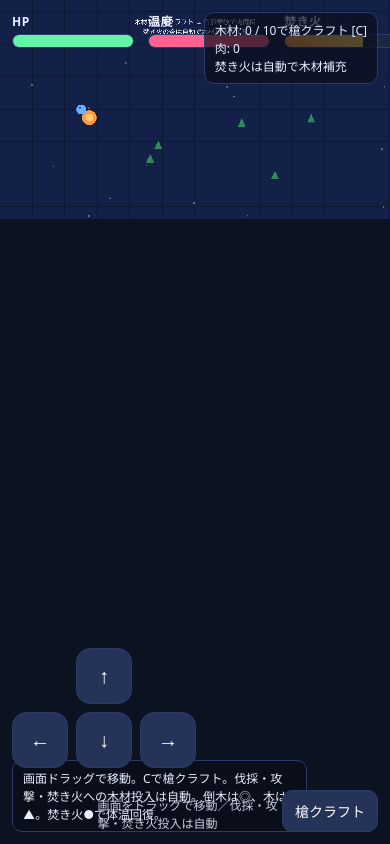
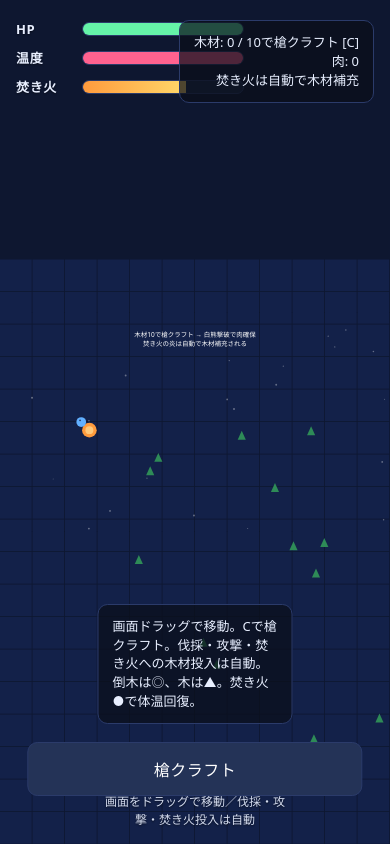
Before and after one commit to ryohryp/polar-bear-gatherer, a website built with Vite: page index.html in a window 390 px wide. Built offline with nearby package versions, Linux system fonts and the light colour scheme.

Commit message:
Make canvas fill screen with overlay HUD

```diff
--- a/index.html
+++ b/index.html
@@ -30,17 +30,6 @@
     </div>
     <div class="inv" id="inv">木材: 0 / 10で槍クラフト [C]<br>肉: 0</div>
     <div class="log" id="log">画面ドラッグで移動。Cで槍クラフト。伐採・攻撃・焚き火への木材投入は自動。倒木は◎、木は▲。焚き火●で体温回復。</div>
-    <div class="dpad" id="dpad">
-      <span></span>
-      <button data-dir="up">↑</button>
-      <span></span>
-      <button data-dir="left">←</button>
-      <button data-dir="down">↓</button>
-      <button data-dir="right">→</button>
-      <span></span>
-      <span></span>
-      <span></span>
-    </div>
     <div class="btns">
       <button id="btnCraft">槍クラフト</button>
     </div>
@@ -49,7 +38,10 @@
     <div id="gameOver" class="overlay" style="display:none">
       <div class="overlay-inner">
         <div class="title">GAME OVER</div>
-        <div class="subtitle">R で再開</div>
+        <div class="subtitle">Rキー または 下のボタンで再開</div>
+        <div class="actions">
+          <button id="btnRestart">再開する</button>
+        </div>
       </div>
     </div>
   </div>
--- a/main.js
+++ b/main.js
@@ -11,16 +11,31 @@ import { showGameOver } from './src/ui/hud.js';
   const cvs = document.getElementById('game');
   const ctx = cvs.getContext('2d');
   function resize(){
-    const safeTop = 0;
-    const safeBottom = 0;
-    const availH = Math.max(0, window.innerHeight - safeTop - safeBottom);
-    const scaleH = availH / BASE_H;
-    const scaleW = window.innerWidth / BASE_W;
-    const scale = Math.min(scaleH, scaleW);
-    const cssW = Math.floor(BASE_W * scale);
-    const cssH = Math.floor(BASE_H * scale);
-    cvs.style.width = cssW + 'px';
-    cvs.style.height = cssH + 'px';
+    const dpr = window.devicePixelRatio || 1;
+    const cssWidth = window.innerWidth;
+    const cssHeight = window.innerHeight;
+    const width = Math.max(1, Math.round(cssWidth * dpr));
+    const height = Math.max(1, Math.round(cssHeight * dpr));
+
+    if (cvs.width !== width || cvs.height !== height){
+      cvs.width = width;
+      cvs.height = height;
+    }
+
+    const rawScale = Math.min(width / BASE_W, height / BASE_H);
+    const scale = rawScale > 0 ? rawScale : 1;
+    const offsetX = width > 0 ? (width - BASE_W * scale) * 0.5 : 0;
+    const offsetY = height > 0 ? (height - BASE_H * scale) * 0.5 : 0;
+
+    state.screen.width = width;
+    state.screen.height = height;
+    state.screen.scale = scale;
+    state.screen.offsetX = offsetX;
+    state.screen.offsetY = offsetY;
+    state.screen.dpr = dpr;
+
+    cvs.style.width = cssWidth + 'px';
+    cvs.style.height = cssHeight + 'px';
   }
   addEventListener('resize', resize); resize();
 
@@ -37,7 +52,7 @@ import { showGameOver } from './src/ui/hud.js';
       inv: document.getElementById('inv'),
       log: document.getElementById('log'),
       btnCraft: document.getElementById('btnCraft'),
-      dpad: document.getElementById('dpad'),
+      btnRestart: document.getElementById('btnRestart'),
     }
   });
 
@@ -47,6 +62,16 @@ import { showGameOver } from './src/ui/hud.js';
   // UIイベント
   state.ui.btnCraft.addEventListener('click', craftSpear);
   state.ui.btnCraft.addEventListener('touchstart', e=>{ e.preventDefault(); craftSpear(); }, {passive:false});
+
+  if (state.ui.btnRestart){
+    const triggerRestart = ()=>{
+      if(!state.gameOver) return;
+      showGameOver(false);
+      restart();
+    };
+    state.ui.btnRestart.addEventListener('click', triggerRestart);
+    state.ui.btnRestart.addEventListener('touchstart', e=>{ e.preventDefault(); triggerRestart(); }, {passive:false});
+  }
 
   // 固定タイムステップループ
   (function(){
--- a/src/input/pointer.js
+++ b/src/input/pointer.js
@@ -4,8 +4,15 @@ import { clamp } from '../utils.js';
 
 function toWorldCoords(clientX, clientY){
   const rect = state.canvas.getBoundingClientRect();
-  const sx = (clientX - rect.left) * (BASE_W / rect.width);
-  const sy = (clientY - rect.top) * (BASE_H / rect.height);
+  const { screen } = state;
+  const dpr = screen?.dpr || (window.devicePixelRatio || 1);
+  const scale = screen?.scale || 1;
+  const offsetX = screen?.offsetX || 0;
+  const offsetY = screen?.offsetY || 0;
+  const px = (clientX - rect.left) * dpr;
+  const py = (clientY - rect.top) * dpr;
+  const sx = (px - offsetX) / scale;
+  const sy = (py - offsetY) / scale;
   return {
     x: clamp(sx + state.cam.x, 0, state.world.w),
     y: clamp(sy + state.cam.y, 0, state.world.h)
@@ -71,31 +78,6 @@ export function attachPointer(){
   });
   document.addEventListener('mouseup', () => { endStick(); });
 
-  // D-Pad（PC/コントローラ用に維持）
-  const dpad = state.ui.dpad;
-  if(dpad){
-    const applyDir = (dir, value)=>{
-      if(dir==='up') state.touchDir.up = value;
-      else if(dir==='down') state.touchDir.down = value;
-      else if(dir==='left') state.touchDir.left = value;
-      else if(dir==='right') state.touchDir.right = value;
-    };
-    dpad.querySelectorAll('button').forEach(btn=>{
-      const dir = btn.dataset.dir; if(!dir) return;
-      const start = e=>{ e.preventDefault(); applyDir(dir, true); };
-      const end = ()=>applyDir(dir, false);
-      btn.addEventListener('touchstart', start, {passive:false});
-      btn.addEventListener('touchend', end);
-      btn.addEventListener('touchcancel', end);
-      btn.addEventListener('mousedown', start);
-      btn.addEventListener('mouseup', end);
-      btn.addEventListener('mouseleave', end);
-    });
-    document.addEventListener('mouseup',   ()=>{ state.touchDir.up=state.touchDir.down=state.touchDir.left=state.touchDir.right=false; });
-    document.addEventListener('touchend',  ()=>{ state.touchDir.up=state.touchDir.down=state.touchDir.left=state.touchDir.right=false; });
-    document.addEventListener('touchcancel',()=>{ state.touchDir.up=state.touchDir.down=state.touchDir.left=state.touchDir.right=false; });
-  }
-
   // C キー（クラフト）ショートカット
   document.addEventListener('keydown', e=>{
     if(e.key==='c'||e.key==='C'){ state.keys.add('C'); }
--- a/src/state.js
+++ b/src/state.js
@@ -6,10 +6,17 @@ export const state = {
   canvas: null,
   ctx: null,
   ui: null,
+  screen: {
+    width: 0,
+    height: 0,
+    scale: 1,
+    offsetX: 0,
+    offsetY: 0,
+    dpr: 1,
+  },
 
-  // 入力（キーボード / D-Pad / ドラッグターゲット）
+  // 入力（キーボード / ドラッグターゲット）
   keys: new Set(),
-  touchDir: { up:false, down:false, left:false, right:false },
   moveTarget: { active:false, x:0, y:0 }, // 互換残置（未使用化）
   dragState: { active:false, started:false, startX:0, startY:0 }, // 互換残置（未使用化）
   stick: {
--- a/src/systems/render.js
+++ b/src/systems/render.js
@@ -4,9 +4,17 @@ import { clamp } from '../utils.js';
 import { BASE_W, BASE_H } from '../config.js';
 
 export function renderFrame(alpha){
-  const { ctx, cam, world, fire, trees, drops, bear, player, snow } = state;
+  const { ctx, cam, world, fire, trees, drops, bear, player, snow, screen } = state;
+  const { width, height, scale, offsetX, offsetY } = screen;
 
+  ctx.setTransform(1,0,0,1,0,0);
+  ctx.clearRect(0, 0, width || BASE_W, height || BASE_H);
+  ctx.fillStyle = '#0e1730';
+  ctx.fillRect(0, 0, width || BASE_W, height || BASE_H);
+
+  ctx.setTransform(scale, 0, 0, scale, offsetX, offsetY);
   ctx.clearRect(0,0,BASE_W,BASE_H);
+
   // camera
   cam.x = clamp(player.x - BASE_W/2, 0, world.w-BASE_W);
   cam.y = clamp(player.y - BASE_H/2, 0, world.h-BASE_H);
@@ -99,6 +107,8 @@ export function renderFrame(alpha){
   } else {
     drawText(t('goal.clear'), BASE_W/2, 60);
   }
+
+  ctx.setTransform(1,0,0,1,0,0);
 }
 
 function drawText(t, x, y){
--- a/src/systems/update.js
+++ b/src/systems/update.js
@@ -5,7 +5,7 @@ import { clamp, dist } from '../utils.js';
 import { craftSpear, tryAttackBear, tryChopNearestTree, pickupDrops, feedFire } from './actions.js';
 
 export function updateFrame(dt){
-  const { keys, touchDir, stick, player, world, fire, bear, inv } = state;
+  const { keys, stick, player, world, fire, bear, inv } = state;
 
   // === GameOver時は停止（HUD更新のみ） ===
   if (state.gameOver){
@@ -13,10 +13,10 @@ export function updateFrame(dt){
     return;
   }
   // 移動
-  const up = keys.has('w')||keys.has('ArrowUp')||touchDir.up;
-  const dn = keys.has('s')||keys.has('ArrowDown')||touchDir.down;
-  const lt = keys.has('a')||keys.has('ArrowLeft')||touchDir.left;
-  const rt = keys.has('d')||keys.has('ArrowRight')||touchDir.right;
+  const up = keys.has('w')||keys.has('ArrowUp');
+  const dn = keys.has('s')||keys.has('ArrowDown');
+  const lt = keys.has('a')||keys.has('ArrowLeft');
+  const rt = keys.has('d')||keys.has('ArrowRight');
   const sp = player.sp;
 
   let vx=0, vy=0;
--- a/src/ui/hud.js
+++ b/src/ui/hud.js
@@ -52,6 +52,10 @@ export function showGameOver(show){
   const el = document.getElementById('gameOver');
   if(!el) return;
   el.style.display = show ? 'flex' : 'none';
+  el.style.pointerEvents = show ? 'auto' : 'none';
+  if(state.ui?.btnRestart){
+    state.ui.btnRestart.disabled = !show;
+  }
   // ゲームオーバー表示中はログを見えるようにしておく
   if (show && state.ui?.log) state.ui.log.style.opacity = '1';
 }
--- a/styles.css
+++ b/styles.css
@@ -1,28 +1,146 @@
-html,body{margin:0;height:100%;background:#0b1220;color:#e8efff;font-family:system-ui,-apple-system,Segoe UI,Roboto,sans-serif}
-#ui{position:fixed;inset:0;pointer-events:none;padding-bottom:env(safe-area-inset-bottom,0px)}
-.hud{position:absolute;left:12px;top:12px;display:flex;gap:14px;align-items:flex-end}
-.meter{display:flex;flex-direction:column;gap:4px;font-size:12px;font-weight:600;letter-spacing:.04em}
-.bar{height:12px;width:120px;background:#1b2744;border-radius:8px;overflow:hidden;border:1px solid #2b3b6a;box-shadow:0 0 6px rgba(28,43,83,.45) inset}
+html,body{
+  margin:0;
+  height:100%;
+  overflow:hidden;
+  background:#0b1220;
+  color:#e8efff;
+  font-family:system-ui,-apple-system,Segoe UI,Roboto,sans-serif;
+}
+
+canvas{
+  position:fixed;
+  inset:0;
+  width:100vw;
+  height:100vh;
+  display:block;
+  margin:0;
+  image-rendering:pixelated;
+  touch-action:none;
+  z-index:0;
+}
+
+#ui{
+  position:fixed;
+  inset:0;
+  pointer-events:none;
+  z-index:2;
+}
+
+.hud{
+  position:absolute;
+  top:calc(env(safe-area-inset-top,0px) + 16px);
+  left:calc(env(safe-area-inset-left,0px) + 16px);
+  display:flex;
+  gap:14px;
+  align-items:flex-end;
+}
+
+.meter{
+  display:flex;
+  flex-direction:column;
+  gap:4px;
+  font-size:12px;
+  font-weight:600;
+  letter-spacing:.04em;
+  text-shadow:0 1px 2px rgba(0,0,0,.45);
+}
+
+.bar{
+  height:12px;
+  width:120px;
+  background:#1b2744;
+  border-radius:8px;
+  overflow:hidden;
+  border:1px solid #2b3b6a;
+  box-shadow:0 0 6px rgba(28,43,83,.45) inset;
+}
+
 .bar>i{display:block;height:100%;background:#62b0ff}
 .tmp i{background:#ff628f}
 .hp i{background:#65f3a8}
 .fire i{background:linear-gradient(90deg,#ff9b3d,#ffd86a)}
-.bearhp{position:absolute;left:50%;transform:translateX(-50%);top:12px}
-.log{position:absolute;left:12px;bottom:12px;background:rgba(10,14,26,.7);border:1px solid #2b3b6a;border-radius:10px;padding:8px 10px;font-size:12px;max-width:70vw}
-.log{transition:opacity .35s ease}
-.inv{position:absolute;right:12px;top:12px;background:rgba(10,14,26,.7);border:1px solid #2b3b6a;border-radius:10px;padding:8px 10px;font-size:12px}
-canvas{display:block;margin:0 auto;image-rendering:pixelated;touch-action:none}
-.btns{position:absolute;right:12px;bottom:12px;display:flex;gap:8px;pointer-events:auto}
-.btns button{background:#243357;color:#fff;border:1px solid #2b3b6a;border-radius:10px;padding:10px 12px;font-size:14px}
-.dpad{position:absolute;left:12px;bottom:12px;display:grid;grid-template-columns:repeat(3,56px);grid-template-rows:repeat(3,56px);gap:8px;pointer-events:auto}
-.dpad button{background:#243357;color:#fff;border:1px solid #2b3b6a;border-radius:14px;font-size:20px;width:100%;height:100%;touch-action:none}
-.dpad span{display:block}
-@media (hover:hover) and (pointer:fine){
-  .dpad{display:none}
+
+.bearhp{
+  position:absolute;
+  top:calc(env(safe-area-inset-top,0px) + 16px);
+  left:50%;
+  transform:translateX(-50%);
+  text-align:center;
+  padding:8px 10px;
+  background:rgba(10,14,26,.7);
+  border:1px solid #2b3b6a;
+  border-radius:10px;
 }
-.hint{position:absolute;left:50%;transform:translateX(-50%);bottom:12px;font-size:12px;opacity:.85}
+
+.bearhp .bar{margin-top:6px;width:180px}
+
+.inv{
+  position:absolute;
+  top:calc(env(safe-area-inset-top,0px) + 16px);
+  right:calc(env(safe-area-inset-right,0px) + 16px);
+  background:rgba(10,14,26,.72);
+  border:1px solid #2b3b6a;
+  border-radius:10px;
+  padding:10px 12px;
+  font-size:12px;
+  max-width:260px;
+  line-height:1.45;
+}
+
+.log{
+  position:absolute;
+  left:calc(env(safe-area-inset-left,0px) + 16px);
+  bottom:calc(env(safe-area-inset-bottom,0px) + 16px);
+  background:rgba(10,14,26,.72);
+  border:1px solid #2b3b6a;
+  border-radius:10px;
+  padding:10px 12px;
+  font-size:12px;
+  max-width:320px;
+  line-height:1.45;
+  transition:opacity .35s ease;
+}
+
+.btns{
+  position:absolute;
+  right:calc(env(safe-area-inset-right,0px) + 16px);
+  bottom:calc(env(safe-area-inset-bottom,0px) + 16px);
+  display:flex;
+  gap:10px;
+  pointer-events:auto;
+}
+
+.btns button{
+  background:#243357;
+  color:#fff;
+  border:1px solid #2b3b6a;
+  border-radius:10px;
+  padding:10px 14px;
+  font-size:14px;
+  letter-spacing:.03em;
+}
+
+.hint{
+  position:absolute;
+  left:50%;
+  transform:translateX(-50%);
+  bottom:calc(env(safe-area-inset-bottom,0px) + 60px);
+  font-size:12px;
+  opacity:.9;
+  text-shadow:0 1px 2px rgba(0,0,0,.6);
+}
+
 /* === GameOver overlay === */
-.overlay{position:fixed;inset:0;display:flex;align-items:center;justify-content:center;pointer-events:none}
+.overlay{
+  position:fixed;
+  inset:0;
+  display:flex;
+  align-items:center;
+  justify-content:center;
+  pointer-events:none;
+  z-index:3;
+}
+
 .overlay .overlay-inner{
   background:rgba(10,14,26,.85);
   border:1px solid #2b3b6a;
@@ -31,5 +149,80 @@ canvas{display:block;margin:0 auto;image-rendering:pixelated;touch-action:none}
   text-align:center;
   box-shadow:0 8px 40px rgba(0,0,0,.35);
 }
+
 .overlay .title{font-size:28px;font-weight:800;letter-spacing:.08em;margin-bottom:8px}
 .overlay .subtitle{font-size:14px;opacity:.9}
+
+.overlay .actions{margin-top:18px;display:flex;flex-direction:column;gap:12px}
+.overlay .actions button{
+  pointer-events:auto;
+  background:#3a4c7d;
+  color:#fff;
+  border:1px solid #4d5f94;
+  border-radius:10px;
+  padding:10px 18px;
+  font-size:16px;
+  letter-spacing:.05em;
+}
+
+@media screen and (max-aspect-ratio: 3/4){
+  #ui{font-size:13px}
+  .hud{
+    top:calc(env(safe-area-inset-top,0px) + 20px);
+    left:calc(env(safe-area-inset-left,0px) + 16px);
+    flex-direction:column;
+    gap:10px;
+    align-items:flex-start;
+  }
+  .meter{
+    flex-direction:row;
+    align-items:center;
+    gap:10px;
+    font-size:13px;
+  }
+  .meter span{min-width:56px;letter-spacing:.05em}
+  .bar{width:160px}
+  .bearhp{
+    top:calc(env(safe-area-inset-top,0px) + 20px);
+    left:50%;
+    transform:translateX(-50%);
+    width:clamp(220px,60vw,320px);
+  }
+  .bearhp .bar{width:100%}
+  .inv{
+    top:calc(env(safe-area-inset-top,0px) + 20px);
+    bottom:auto;
+    right:calc(env(safe-area-inset-right,0px) + 16px);
+    max-width:min(46vw,320px);
+    text-align:right;
+    font-size:13px;
+    padding:12px 14px;
+  }
+  .log{
+    left:50%;
+    transform:translateX(-50%);
+    bottom:calc(env(safe-area-inset-bottom,0px) + 120px);
+    max-width:min(520px,90vw);
+    font-size:13px;
+    padding:12px 14px;
+    text-align:left;
+  }
+  .btns{
+    left:50%;
+    transform:translateX(-50%);
+    bottom:calc(env(safe-area-inset-bottom,0px) + 48px);
+    width:min(360px,86vw);
+    justify-content:center;
+  }
+  .btns button{
+    flex:1;
+    min-width:0;
+    font-size:16px;
+    padding:14px 16px;
+  }
+  .hint{
+    bottom:calc(env(safe-area-inset-bottom,0px) + 16px);
+    max-width:90vw;
+    text-align:center;
+  }
+}
```
